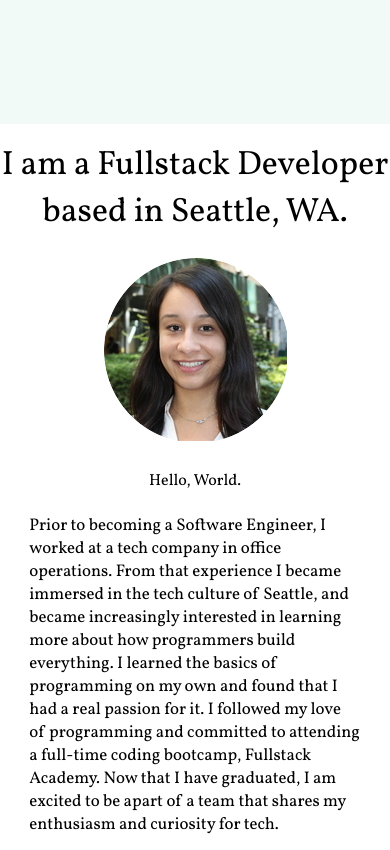
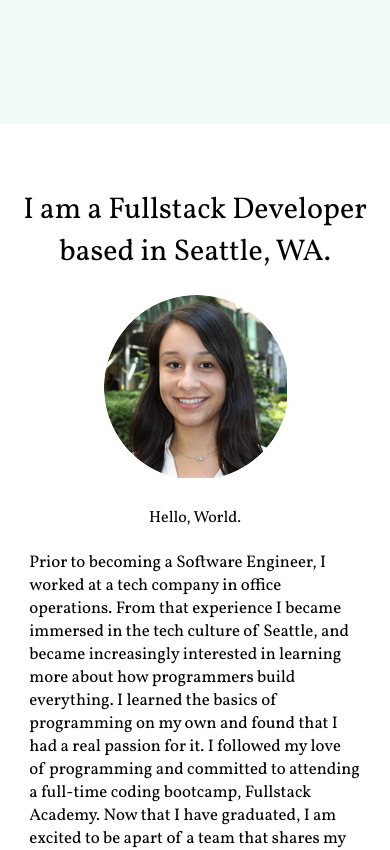
Before and after one commit to nataliegarate/personal-website, a React (Create React App) app: page / in a window 390 px wide. Shown: the part 720-1570 px from the top of the page. Built offline with nearby package versions, Linux system fonts and the light colour scheme.

Commit message:
added padding to top of projects and about page for smaller screena

```diff
--- a/src/App.css
+++ b/src/App.css
@@ -245,7 +245,7 @@ a:visited {
 
 @media screen and (max-width: 1140px) {
   #projects-page {
-    padding-top: 2vh;
+    padding-top: 8vh;
   }
 }
 @media screen and (max-width: 900px) {
@@ -262,7 +262,7 @@ a:visited {
   }
   .about-page {
     margin: 0px;
-    padding: 0px;
+    padding: 2px;
   }
 
   #about-paragraph {
@@ -303,11 +303,14 @@ a:visited {
   }
   #about-paragraph {
     width: 100%;
-    font-size: 4vh;
   }
 
   #skills {
     font-size: 15px;
+  }
+
+  #projects-page {
+    padding-top: 6vh;
   }
   .project-description,
   .project-tech {
@@ -319,6 +322,7 @@ a:visited {
   .about-page {
     padding: 0px;
     margin: 0px;
+    padding-top: 5vh;
   }
   #about-content {
     width: 85%;
```
